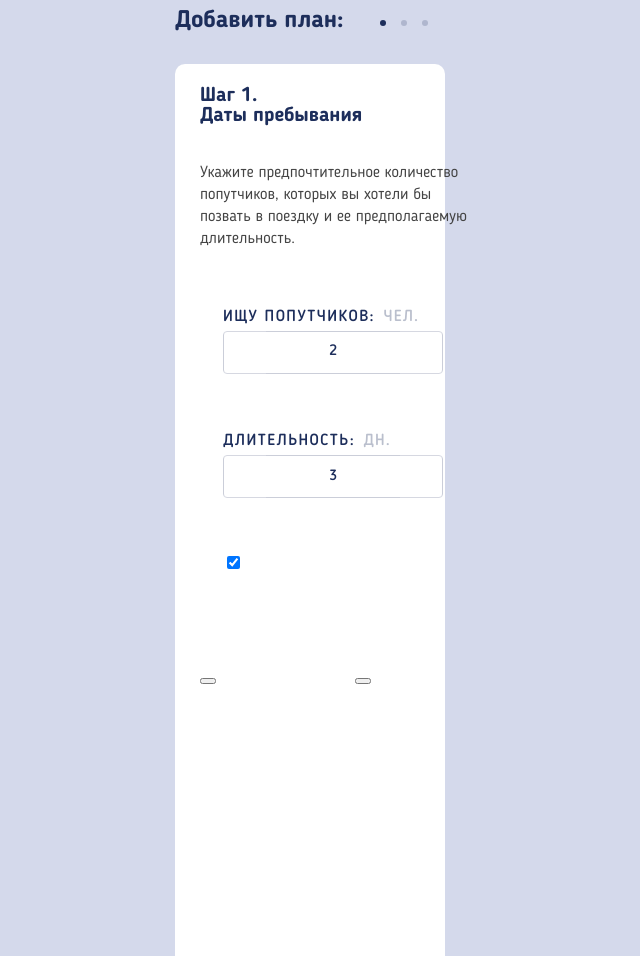
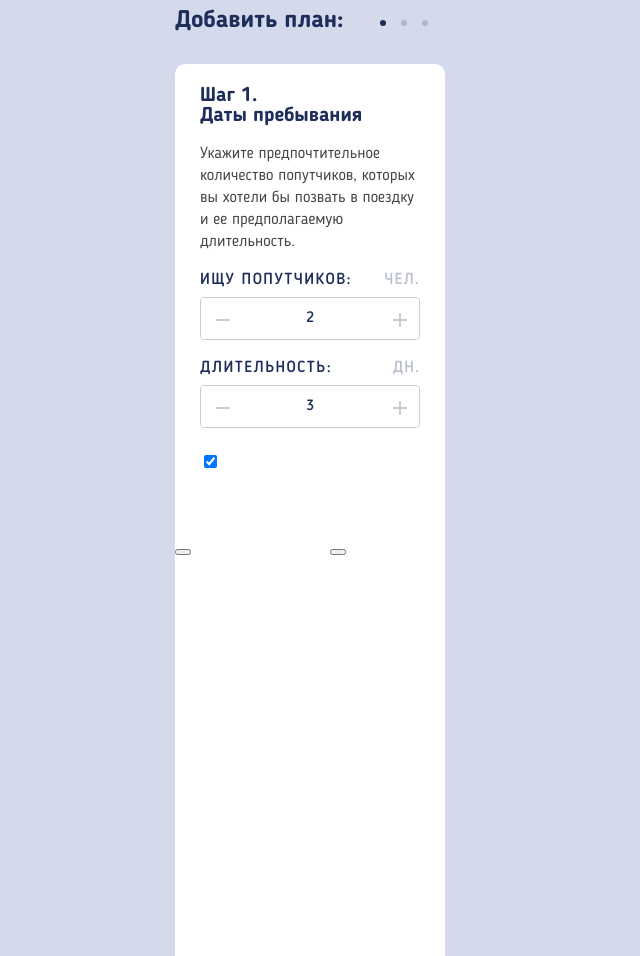
Before and after one commit to kokinz/1569955-pognali-21, a website: page source/form.html in a window 1280 px wide. Shown: the part 1020-1976 px from the top of the page, without its empty margins (330-970 px from the left). Drawn offline with nearby package versions, Linux system fonts and the light colour scheme; files that its build step writes are made by us from their sources.

Commit message:
form travel+form

```diff
--- a/source/sass/blocks/add-plan.scss
+++ b/source/sass/blocks/add-plan.scss
@@ -4,6 +4,7 @@
   z-index: 2;
   margin-top: -26px;
 
+  border-radius: 20px 20px 0 0;
   background-color: $basic-grey-dark;
 }
 
@@ -68,7 +69,7 @@
 
   box-sizing: border-box;
   width: 270px;
-  padding: 2px 24px 11px 25px;
+  padding: 2px 0 11px 0;
   margin-bottom: 10px;
 
   background-color: $basic-white;
@@ -77,6 +78,8 @@
 
 .add-plan__steps-title {
   margin-top: 20px;
+  margin-bottom: 10px;
+  padding-left: 25px;
 
   font-weight: 700;
   font-size: 20px;
@@ -87,6 +90,9 @@
 }
 
 .add-plan__steps-description {
+  margin-top: 7px;
+  padding: 0 25px;
+
   font-weight: 400;
   font-size: 16px;
   line-height: 22px;
@@ -99,7 +105,19 @@
 }
 
 .travel-form__field {
+  margin: 0;
+  padding: 0 25px;
+
   border: none;
+}
+
+.travel-form__label {
+  display: flex;
+  justify-content: space-between;
+
+  margin-top: 3px;
+
+  height: 20px;
 }
 
 .travel-form__label-name {
@@ -147,7 +165,8 @@
   box-sizing: border-box;
   width: 220px;
   height: 43px;
-  margin-bottom: 21px;
+  margin-top: 5px;
+  margin-bottom: 17px;
 
   justify-content: space-between;
 
@@ -158,20 +177,39 @@
 }
 
 .travel-form__button {
+  position: relative;
   display: block;
 
   box-sizing: border-box;
-  width: 42px;
-  height: 43px;
+  width: 41px;
+  height: 41px;
   padding: 0;
 
   border: none;
+  border-radius: 4px;
   background-color: $basic-white;
-  opacity: 0.2;
 
   background-repeat: no-repeat;
   background-size: 14px 14px;
   cursor: pointer;
+
+  &::before,
+  &::after {
+    content: "";
+
+    position: absolute;
+
+    width: 14px;
+    height: 2px;
+    top: 21px;
+    left: 15px;
+
+    background-color: $basic-grey;
+  }
+}
+
+.travel-form__button--add::after {
+  transform: rotate(90deg);
 }
 
 .travel-form__input {
```
